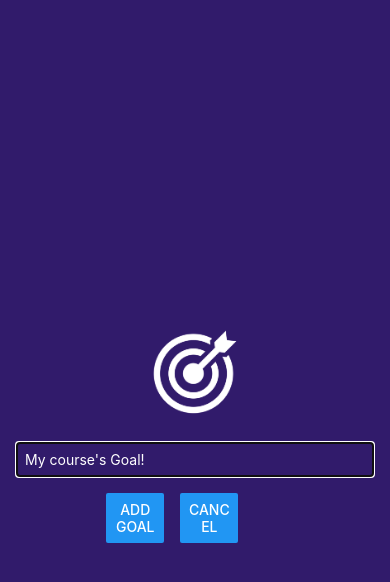
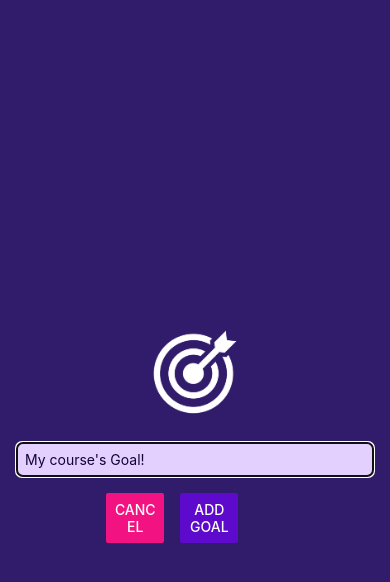
Before and after one commit to MaNaSDeo/react-native-udemy-maximilian-schwarzm-ller, a React Native app in the folder RNCourse/: screen / in a window 390 px wide. Both pictures are taken after a click on the button "ADD NEW GOAL". Shown: the top 582 px of the page. Built offline with nearby package versions, Linux system fonts and the light colour scheme.

Commit message:
Status bar

```diff
--- a/RNCourse/App.js
+++ b/RNCourse/App.js
@@ -2,6 +2,8 @@
 import { useState } from "react";
 import GoalItem from "./Components/GoalItem";
 import GoalInput from "./Components/GoalInput";
+// import { StatusBar } from "react-native";
+import { StatusBar } from "expo-status-bar";
 
 export default function App() {
   const [courseGoals, setCourseGoals] = useState([]);
@@ -29,6 +31,8 @@
   }
 
   return (
+    <>
+      <StatusBar style="light" />
       <View style={styles.appContainer}>
         <Button
           title="Add New Goal"
@@ -65,6 +69,7 @@
           />
         </View>
       </View>
+    </>
   );
 }
 
--- a/RNCourse/Components/GoalInput.js
+++ b/RNCourse/Components/GoalInput.js
@@ -36,10 +36,10 @@
         />
         <View style={styles.btnContainer}>
           <View style={styles.button}>
-            <Button title="Add Goal" onPress={addGoalHandler} />
+            <Button title="Cancel" onPress={props.onCancel} color="#f31282" />
           </View>
           <View style={styles.button}>
-            <Button title="Cancel" onPress={props.onCancel} />
+            <Button title="Add Goal" onPress={addGoalHandler} color="#5e0acc" />
           </View>
         </View>
       </View>
@@ -61,10 +61,12 @@
   },
   textInput: {
     borderWidth: 1,
-    borderColor: "#cccccc",
+    borderColor: "#e4d0ff",
+    borderRadius: 6,
     width: "100%",
     padding: 8,
-    color: "white",
+    backgroundColor: "#e4d0ff",
+    color: "#120438",
   },
   button: {
     width: "30%",
--- a/RNCourse/app.json
+++ b/RNCourse/app.json
@@ -6,6 +6,7 @@
     "orientation": "portrait",
     "icon": "./assets/icon.png",
     "userInterfaceStyle": "light",
+    "backgroundColor": "#1e085a",
     "splash": {
       "image": "./assets/splash.png",
       "resizeMode": "contain",
```
Lines whose indentation alone changed are shown as unchanged.
